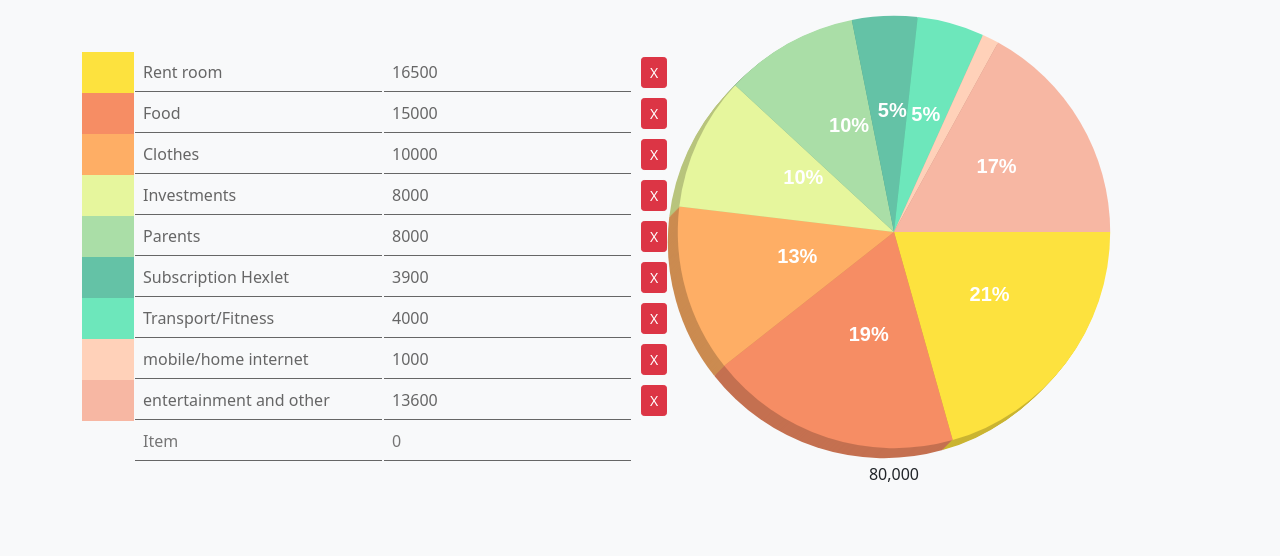
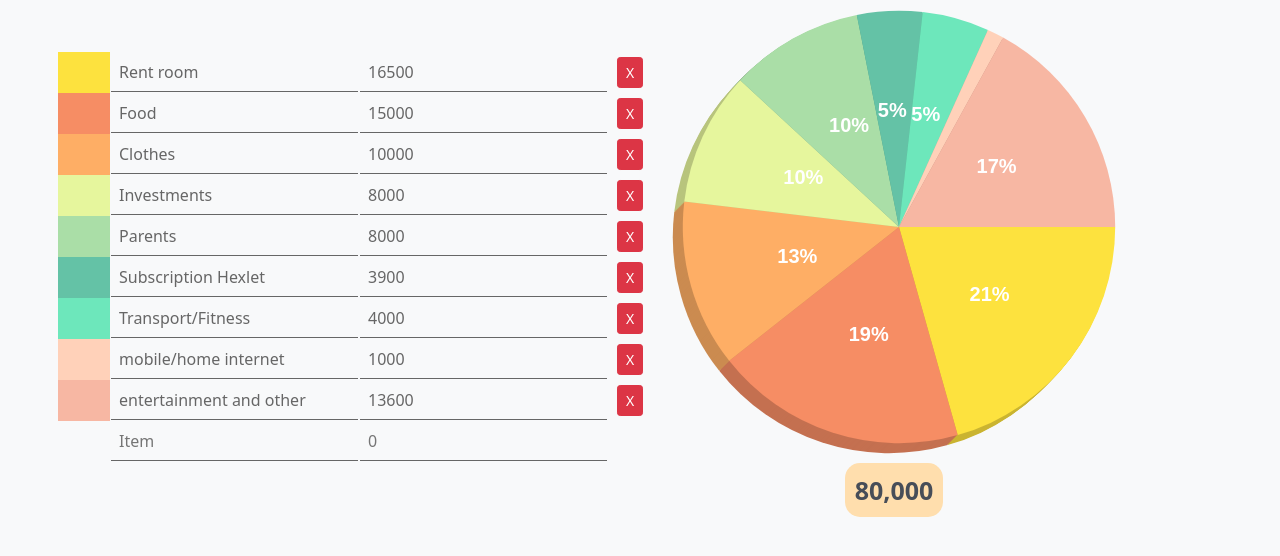
Before and after one commit to kirill-khalevin-lt/pie-chart-js, a plain HTML site: page index.html in a window 1280 px wide. Drawn offline with Linux system fonts and the light colour scheme.

Commit message:
Fix bug colorPicker new item. Add sum-block

```diff
--- a/index.html
+++ b/index.html
@@ -26,6 +26,21 @@
             border: none;
           }
 
+          .piechart-sum-block-parent{
+            margin: 10px auto;
+            display: inline-block;
+          }
+
+          .piechart-sum-block{
+            background: #ffdead;
+            border-radius: 15px;
+            padding: 10px;
+            font-size: 25px;
+            color: #474D58;
+            font-weight: 900;
+            display: inline;
+          }
+
       </style>
   </head>
   <body class="bg-light">
@@ -43,5 +58,6 @@
 
       <script type="text/javascript" src="pie.js"></script>
       <script src="./assets/js/bootstrap.bundle.min.js"></script>
+
   </body>
   </html>
--- a/pie.js
+++ b/pie.js
@@ -41,6 +41,7 @@ class Piechart{
     {
         this.itemLocalStorage = "piechart-data";
         this.percentMinToView = 4;
+        this.shiftPiechart = 10;
 
         this.pie_colors_default = ["#F68D64","#FEAE65","#E6F69D","#AADEA7","#64C2A6","#6DE7BB","#FFD1B9","#F7B7A3","#EA5F89","#9B3192","#57167E","#2B0B3F"];
         this.colors = options.colors.concat(this.pie_colors_default);
@@ -170,6 +171,21 @@ class Piechart{
         }
     }
 
+    tdColorPicker(parentNode, currentColor, rowID)
+    {
+        parentNode.style.background = currentColor
+        console.log(currentColor);
+        parentNode.innerHTML = "";
+        parentNode.id = this.rowPrefixes["rowColor"].concat(rowID);
+        var colorPicker = createNode("input", parentNode, {
+            "type": "color",
+            "style": "border-color: transparent;",
+            "value": rgba2hex(currentColor)
+        });
+        colorPicker.addEventListener("input", (event) => {parentNode.style.background = event.currentTarget.value; this.draw();});
+        parentNode.addEventListener("click", (event) => {colorPicker.click();});
+        return colorPicker;
+    }
     //types = empty, color-view, string, number, remove
     addRow(values, tdTypes, waitNewRow=false)
     {
@@ -185,17 +201,9 @@ class Piechart{
             if (tdType == 'color-view') {
                 var rowCount = this.tableRowsID.length;
                 currentColor = rowCount <= this.tableRowsColors.length ? this.tableRowsColors[rowCount-1] : currentColor;
-                td.style.background = currentColor
-                td.innerHTML = "";
-                td.id = this.rowPrefixes["rowColor"].concat(rowID);
+                this.tdColorPicker(td, currentColor, rowID);
 
-                var colorPicker = createNode("input", td, {
-                    "type": "color",
-                    "style": "border-color: transparent;",
-                    "value": currentColor
-                });
-                colorPicker.addEventListener("input", (event) => {td.style.background = event.currentTarget.value; this.draw();});
-                td.addEventListener("click", (evenet) => {colorPicker.click();});
+
             }
             else if (tdType == 'remove')
             {
@@ -239,8 +247,9 @@ class Piechart{
                                 btnRemove.style.display = "";
                                 var currentColor = this.getNextColor();
                                 var colorView = findNode(this.rowPrefixes["rowEmpty"].concat(thisRowID));
-                                colorView.style.background = currentColor;
-                                colorView.id = this.rowPrefixes["rowColor"].concat(thisRowID);
+                                this.tdColorPicker(colorView, currentColor, thisRowID);
+                                //colorView.style.background = currentColor;
+                                //colorView.id = this.rowPrefixes["rowColor"].concat(thisRowID);
                                 colorView.className = "";
                                 waitNewRow = false;
                                 this.addDynamicNewRow();
@@ -281,17 +290,23 @@ class Piechart{
         this.leftPart = createNode("div", this.parentNode, {
             "className": "col-md-8 col-lg-6",
             "style.margin": "100px auto auto",
+            "style.paddingLeft": "0",
+            "style.paddingRight": "0"
         });
         this.table = createNode("table", this.leftPart,
                     {"className": "table table-responsive-md text-center", "id": "table-".concat(this.chartID)});
 
 
-        this.rightPart = createNode("div", this.parentNode, {"className": "col-md-8 col-lg-6", "style.margin": "50px auto auto",});
+        this.rightPart = createNode("div", this.parentNode, {"className": "col-md-6 col-lg-6", "style.margin": "50px auto auto",});
         this.canvas = createNode("canvas", this.rightPart, {"id": "canvas-".concat(this.chartID)});
         this.canvas.width = this.canvasSize;
         this.canvas.height = this.canvasSize;
         this.ctx = this.canvas.getContext("2d");
-        this.sumBlock = createNode("div", this.rightPart, {"className": "text-center"});
+        var sumBlockParent = createNode("div", this.rightPart, {
+            "className": "text-center piechart-sum-block-parent",
+            "style.width": this.canvas.width
+        });
+        this.sumBlock = createNode("div", sumBlockParent, {"className": "col-md-auto piechart-sum-block"});
         this.sumBlock.style.width = this.canvas.width;
         this.addRows();
     }
@@ -332,7 +347,7 @@ class Piechart{
     drawSectors()
     {
         var total_value = this.sum;
-        var shift = 10;
+        var shift = this.shiftPiechart;
         var coef_padding = 0.03
 
         while(shift>=0)
@@ -347,8 +362,8 @@ class Piechart{
                 var current_colors = shift == 0 ? this.tableRowsColors : this.tableRowsShadedColors;
                 this.drawPieSlice(
                     this.ctx,
-                    this.canvas.width/2-shift,
-                    this.canvas.height/2+shift,
+                    this.canvas.width/2-shift+this.shiftPiechart/2,
+                    this.canvas.height/2+shift-this.shiftPiechart/2,
                     Math.min(this.canvas.width/2-this.canvas.width*coef_padding,this.canvas.height/2-this.canvas.height*coef_padding),
                     start_angle,
                     start_angle+slice_angle,
@@ -379,8 +394,8 @@ class Piechart{
 
             if (this.options.doughnutHoleSize){
                 var offset = (pieRadius * this.options.doughnutHoleSize ) / 2;
-                labelX = this.canvas.width/2 + (offset + pieRadius / 2) * Math.cos(start_angle + slice_angle/2);
-                labelY = this.canvas.height/2 + (offset + pieRadius / 2) * Math.sin(start_angle + slice_angle/2);
+                labelX = this.canvas.width/2 + (offset + pieRadius / 2) * Math.cos(start_angle + slice_angle/2)+this.shiftPiechart/2;
+                labelY = this.canvas.height/2 + (offset + pieRadius / 2) * Math.sin(start_angle + slice_angle/2)-this.shiftPiechart/2;
 
             }
             var percents = Math.round(100 * val / total_value)
```
